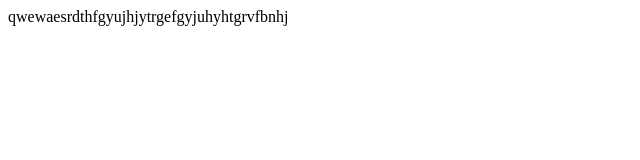
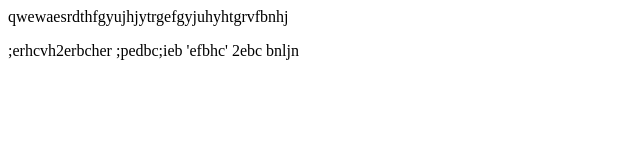
Before and after one commit to Ojhaji000/localrepo, a plain HTML site: page index.html in a window 1280 px wide. Shown: the whole page, without its empty margins (0-640 px from the left). Drawn offline with Linux system fonts and the light colour scheme.

Commit message:
testing the branch feature1>

```diff
--- a/index.html
+++ b/index.html
@@ -1 +1,8 @@
 <p>qwewaesrdthfgyujhjytrgefgyjuhyhtgrvfbnhj</p>
+<p>;erhcvh2erbcher
+    ;pedbc;ieb
+    'efbhc'
+
+    2ebc
+    bnljn
+</p>
```
